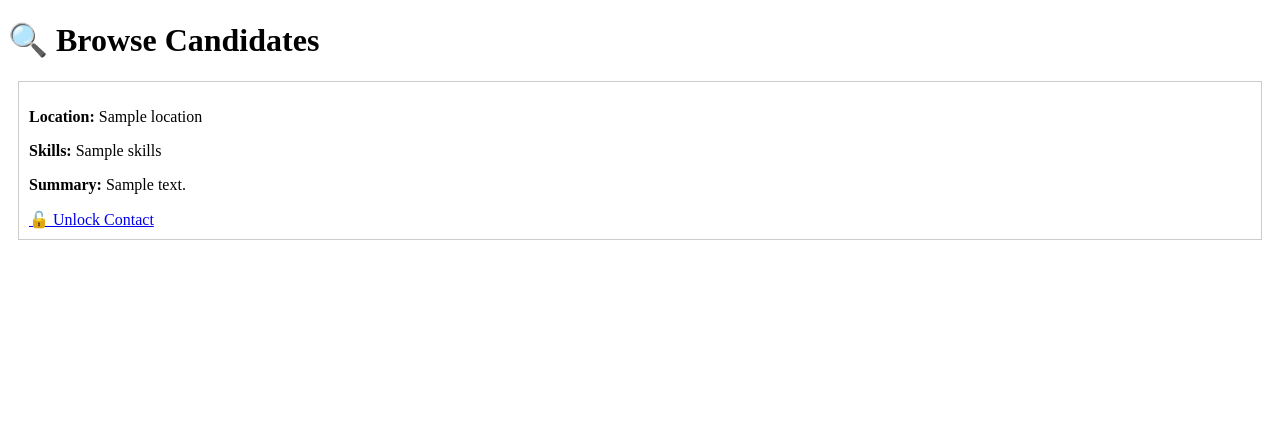
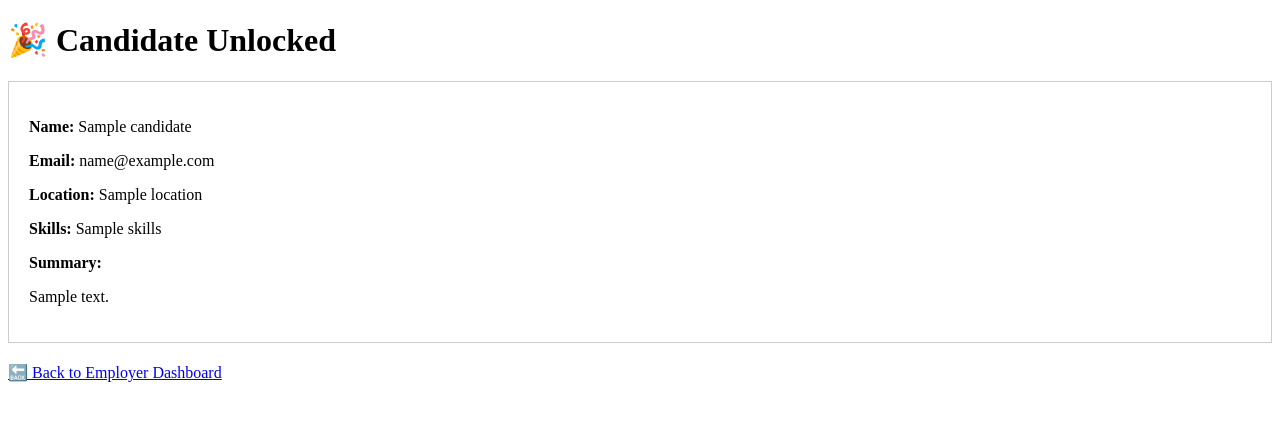
Before and after one commit to Josh152152/ai-talent-marketplace, a Flask app: template templates/employer_dashboard.html in a window 1280 px wide. Shown: the top 421 px of the page. Run offline with Flask 3, Linux system fonts and the light colour scheme; the template is opened without the code that fills it: most values are stand-ins (such as "Sample title", 1, 10 or a date in 2020).

Commit message:
Update employer_dashboard.html

```diff
--- a/templates/employer_dashboard.html
+++ b/templates/employer_dashboard.html
@@ -1,18 +1,21 @@
 <!DOCTYPE html>
-<html>
+<html lang="en">
 <head>
-    <title>Employer Dashboard</title>
+    <meta charset="UTF-8">
+    <title>Unlocked Candidate Profile</title>
 </head>
 <body>
-    <h1>🔍 Browse Candidates</h1>
+    <h1>🎉 Candidate Unlocked</h1>
 
-    {% for c in candidates %}
-        <div style="border:1px solid #ccc; padding:10px; margin:10px;">
-            <p><strong>Location:</strong> {{ c.location }}</p>
-            <p><strong>Skills:</strong> {{ c.skills }}</p>
-            <p><strong>Summary:</strong> {{ c.summary }}</p>
-            <a href="/unlock/{{ c.id }}">🔓 Unlock Contact</a>
-        </div>
-    {% endfor %}
+    <div style="border: 1px solid #ccc; padding: 20px; margin: 20px 0;">
+        <p><strong>Name:</strong> {{ candidate['Name'] }}</p>
+        <p><strong>Email:</strong> {{ candidate['Email'] }}</p>
+        <p><strong>Location:</strong> {{ candidate['Location'] }}</p>
+        <p><strong>Skills:</strong> {{ candidate['Skills'] }}</p>
+        <p><strong>Summary:</strong></p>
+        <p>{{ candidate['Summary'] }}</p>
+    </div>
+
+    <a href="/employer_dashboard">🔙 Back to Employer Dashboard</a>
 </body>
 </html>
```
